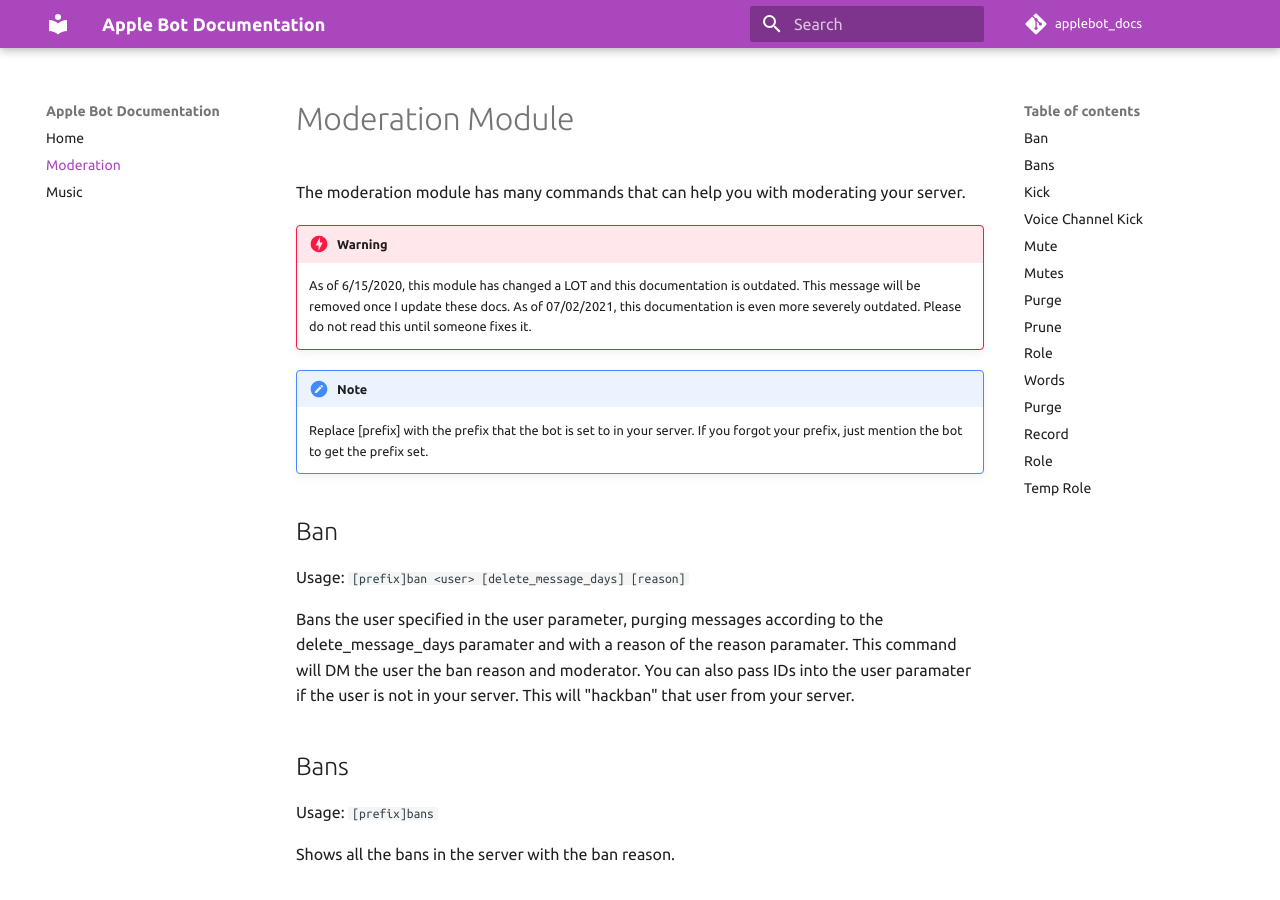
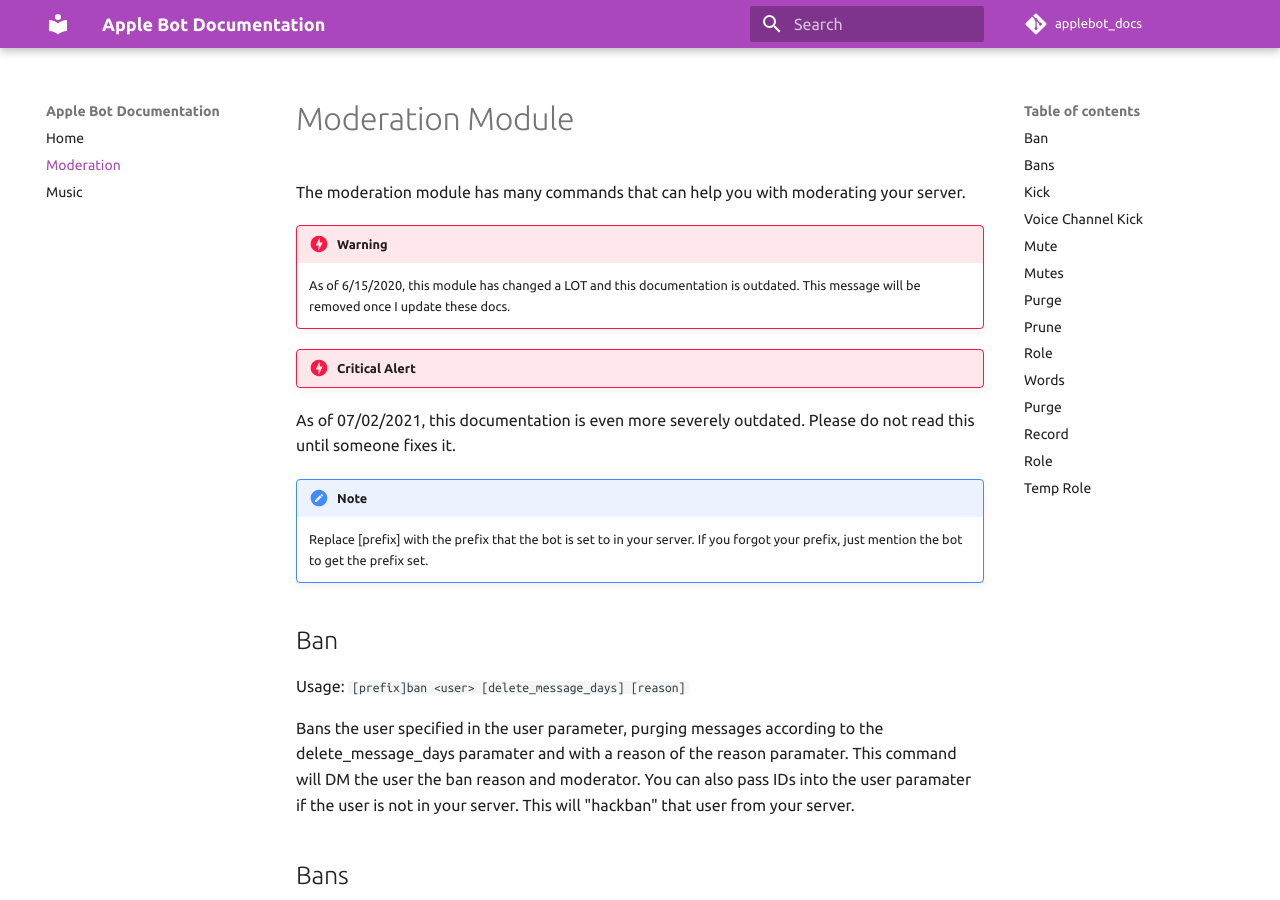
Before and after one commit to applebee1558/applebot-docs, an MkDocs documentation site: the page built from docs/moderation.md, in a window 1280 px wide and 900 px high. Built offline with MkDocs 1.6.1 and Material for MkDocs 9.7.7, drawn with Linux system fonts in a browser that asks for light colours; comment, search, counter and statistics services are not loaded.

Commit message:
Update moderation.md

```diff
--- a/docs/moderation.md
+++ b/docs/moderation.md
@@ -3,7 +3,9 @@ The moderation module has many commands that can help you with moderating your s
 
 !!! danger "Warning"
     As of 6/15/2020, this module has changed a LOT and this documentation is outdated. This message will be removed once I update these docs.
-    As of 07/02/2021, this documentation is even more severely outdated. Please do not read this until someone fixes it.
+
+!!! danger "Critical Alert"
+As of 07/02/2021, this documentation is even more severely outdated. Please do not read this until someone fixes it.
 
 !!! note "Note"
     Replace [prefix] with the prefix that the bot is set to in your server. If you forgot your prefix, just mention the bot to get the prefix set.
```
